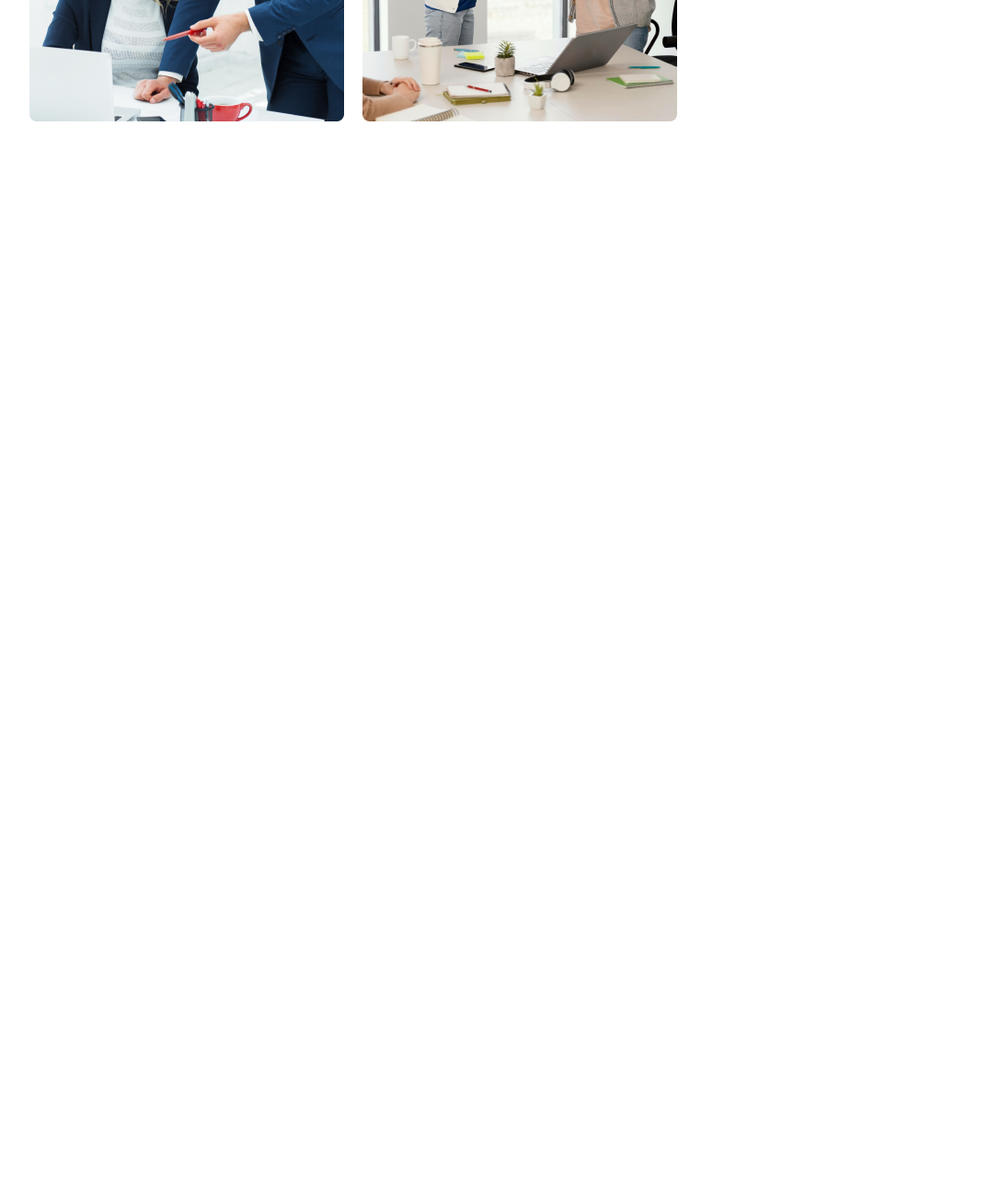
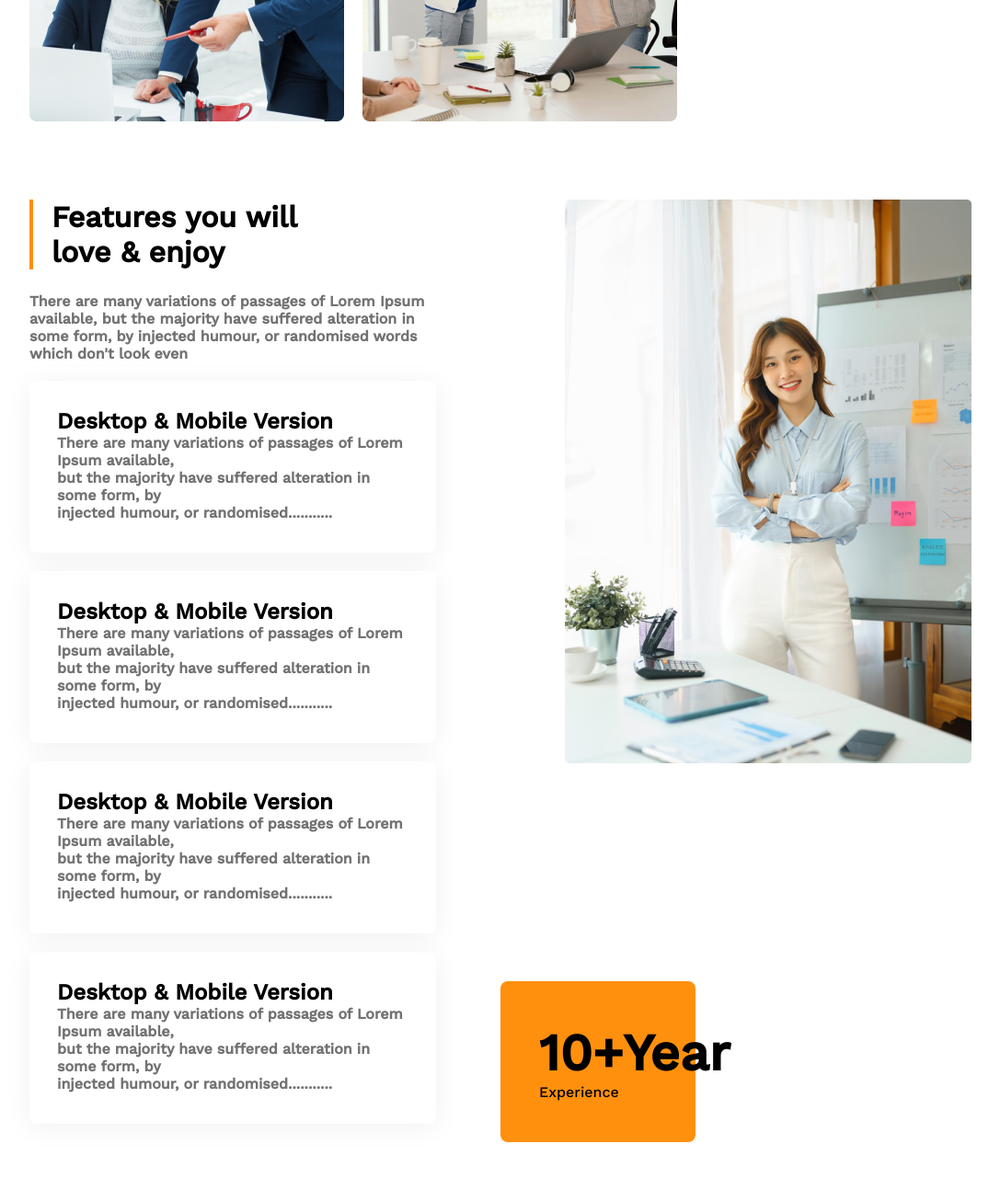
Before and after one commit to sakib-sarder/assignment-2, a plain HTML site: page index.html in a window 1280 px wide. Shown: the part 2006-3287 px from the top of the page at 92% size, without its empty margins (96-1183 px from the left). Before the commit the page ends 2223 px from the top, so only its background shows below. Drawn offline with nearby package versions, Linux system fonts and the light colour scheme.

Commit message:
love and enjoy section  ends

```diff
--- a/index.html
+++ b/index.html
@@ -65,7 +65,8 @@
                         <span class="third-one">Features</span>
                     </h1>
                     <p class="features-description">
-                        There are many variations of passages of Lorem Ipsum available, <br> but the majority have suffered
+                        There are many variations of passages of Lorem Ipsum available, <br> but the majority have
+                        suffered
                         alteration in some form, by injected <br>humour, or randomised words which don't look even
                     </p>
                     <button class="btn-primary">Explore More</button>
@@ -73,7 +74,42 @@
             </div>
         </section>
         <section class="section-primary">
-
+            <div class="love-enjoy-container">
+                <div class="love-enjoy-text">
+                    <h1>Features you will <br> love & enjoy</h1>
+                    <p>There are many variations of passages of Lorem Ipsum available, but the majority have suffered
+                        alteration in some form, by injected humour, or randomised words which don't look even</p>
+                    <div class="love-enjoy-box">
+                        <h2>Desktop & Mobile Version</h2>
+                        <p>There are many variations of passages of Lorem Ipsum available, <br>but the majority have
+                            suffered alteration in some form, by <br> injected humour, or randomised...........</p>
+                    </div>
+                    <div class="love-enjoy-box">
+                        <h2>Desktop & Mobile Version</h2>
+                        <p>There are many variations of passages of Lorem Ipsum available, <br>but the majority have
+                            suffered alteration in some form, by <br> injected humour, or randomised...........</p>
+                    </div>
+                    <div class="love-enjoy-box">
+                        <h2>Desktop & Mobile Version</h2>
+                        <p>There are many variations of passages of Lorem Ipsum available, <br>but the majority have
+                            suffered alteration in some form, by <br> injected humour, or randomised...........</p>
+                    </div>
+                    <div class="love-enjoy-box">
+                        <h2>Desktop & Mobile Version</h2>
+                        <p>There are many variations of passages of Lorem Ipsum available, <br>but the majority have
+                            suffered alteration in some form, by <br> injected humour, or randomised...........</p>
+                    </div>
+                </div>
+                <div class="love-enjoy-img">
+                    <div class="architech-img">
+                        <img src="./images/architect.png" alt="">
+                    </div>
+                    <div class="experience-btn">
+                        <h1>10+Year</h1>
+                        <p>Experience</p>
+                    </div>
+                </div>
+            </div>
         </section>
     </main>
 </body>
--- a/style.css
+++ b/style.css
@@ -74,7 +74,7 @@ nav ul li {
     align-items: center;
     flex-direction: column;
     gap: 50px;
-    margin:105px 0;
+    margin: 105px 0;
 }
 
 .banner-content {
@@ -142,8 +142,55 @@ nav ul li {
     font-size: 1rem;
     color: var(--paragraph-color);
 }
-.features-section{
+
+.features-section {
     margin-bottom: 85px;
 }
 
 /* Love & Enjoy Section */
+.love-enjoy-container{
+    display: flex;
+    gap: 140px;
+    position: relative;
+    margin-bottom: 130px;
+}
+.love-enjoy-box {
+    padding: 30px;
+    border-radius: 8px;
+    box-shadow: 0px 4px 30px rgba(0, 0, 0, 0.06);
+    margin: 20px 0;
+    height: 127px;
+}
+.love-enjoy-text{
+    width: 50%;
+}
+.love-enjoy-img {
+    width: 708px;
+    height: 982px;
+    width: 50%;
+    /* position: relative; */
+}
+.love-enjoy-text h1{
+    font-size: 2rem;
+    font-weight: 700;
+    padding-left: 20px;
+    margin-bottom: 25px;
+    border-left: 4px solid var(--highlight-color);
+}
+.love-enjoy-text p{
+    font-size: 1rem;
+    font-weight: 700;
+    color: var(--paragraph-color);
+}
+.experience-btn{
+    padding: 45px 42px;
+    border-radius: 8px;
+    background-color: var(--highlight-color);
+    width: 10vw;
+    position: absolute;
+    bottom: 0%;
+    left: 50%;
+}
+.experience-btn h1{
+    font-size: 3.5rem;
+}
```
